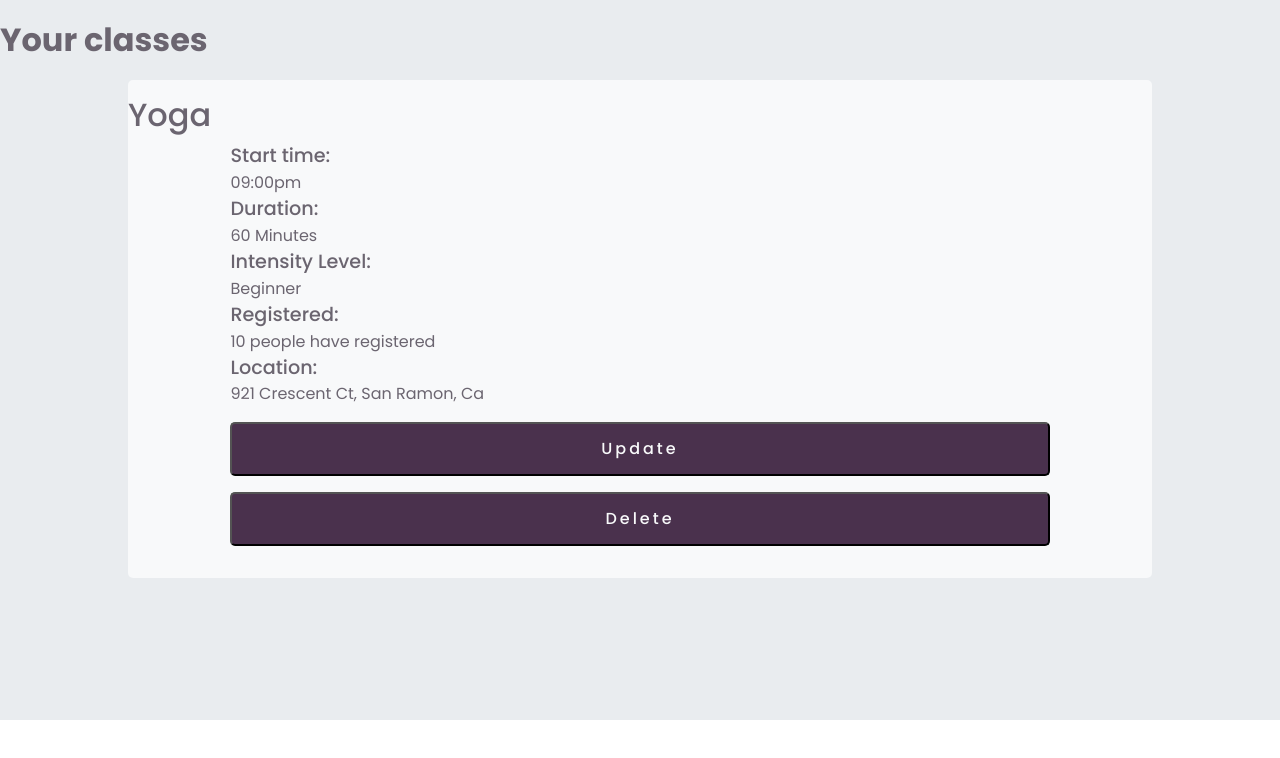
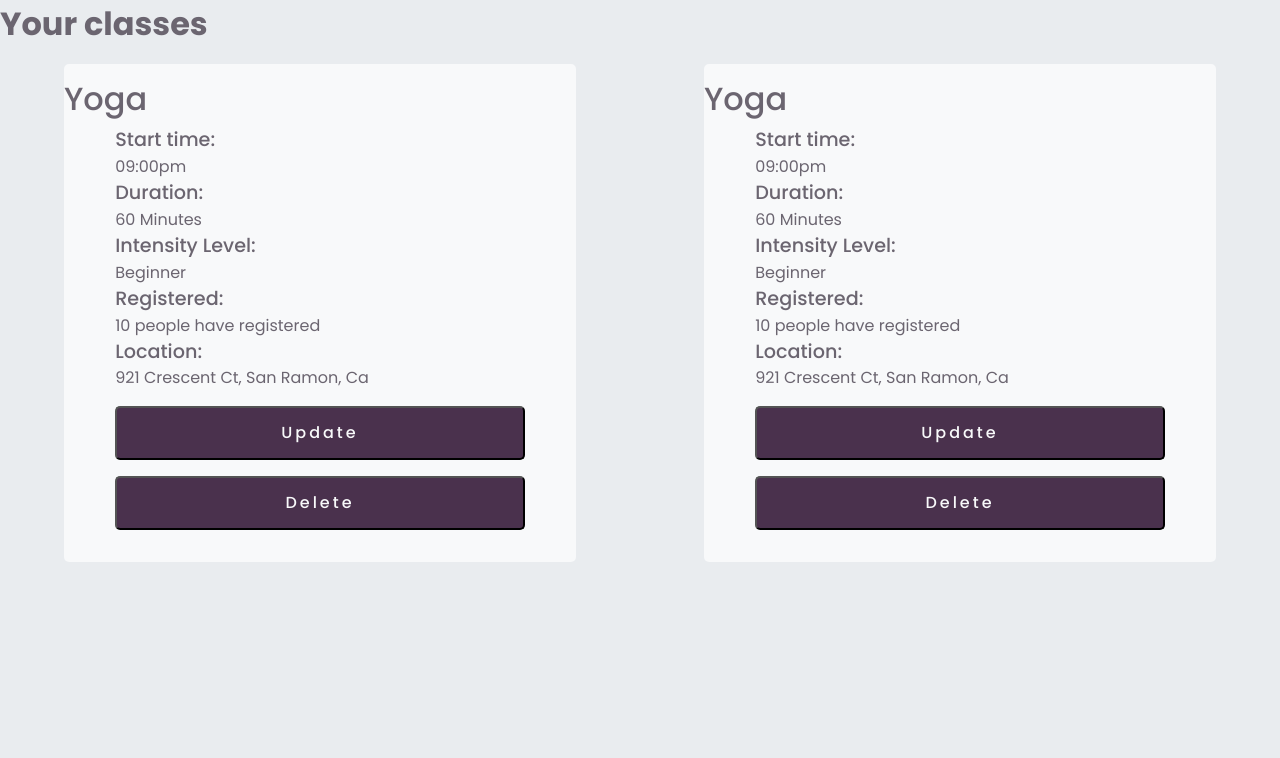
Before and after one commit to AnywhereFit/front-end, a React (Create React App) app in the folder anywhere-fit/: page /inslanding in a window 1280 px wide. Shown: the top 758 px of the page. Built offline with nearby package versions, Linux system fonts and the light colour scheme.

Commit message:
Made cards fully responsive

```diff
--- a/anywhere-fit/src/App.js
+++ b/anywhere-fit/src/App.js
@@ -1,7 +1,6 @@
 import React from "react";
 import { Link } from "react-router-dom";
 import "./App.css";
-
 function App() {
   return (
     <div className="App">
@@ -11,7 +10,6 @@ function App() {
         <Link to="signup">Sign Up</Link>
       </header>
     </div>
-
   );
 }
 
--- a/anywhere-fit/src/components/InsLanding.js
+++ b/anywhere-fit/src/components/InsLanding.js
@@ -2,8 +2,30 @@ import React from "react";
 import InstructorCSS from "./InsLanding.module.css";
 function InsLanding() {
   return (
+    <div>
+      <header className={InstructorCSS.header}>Your classes</header>
       <div className={InstructorCSS.container}>
-      <header className={InstructorCSS.header}>Your classes</header>
+        <div className={InstructorCSS.wrapper}>
+          <h2>Yoga</h2>
+          <div className={InstructorCSS.containerContent}>
+            <p className={InstructorCSS.subtitle}>Start time:</p>
+            <p className={InstructorCSS.content}>09:00pm</p>
+            <p className={InstructorCSS.subtitle}>Duration:</p>
+            <p className={InstructorCSS.content}>60 Minutes</p>
+            <p className={InstructorCSS.subtitle}>Intensity Level:</p>
+            <p className={InstructorCSS.content}>Beginner</p>
+            <p className={InstructorCSS.subtitle}>Registered:</p>
+            <p className={InstructorCSS.content}>10 people have registered</p>
+            <p className={InstructorCSS.subtitle}>Location:</p>
+            <address className={InstructorCSS.content}>
+              921 Crescent Ct, San Ramon, Ca
+            </address>
+          </div>
+          <div className={InstructorCSS.buttons}>
+            <button>Update</button>
+            <button>Delete</button>
+          </div>
+        </div>
         <div className={InstructorCSS.wrapper}>
           <h2>Yoga</h2>
           <div className={InstructorCSS.containerContent}>
@@ -26,6 +48,7 @@ function InsLanding() {
           </div>
         </div>
       </div>
+    </div>
   );
 }
 export default InsLanding;
--- a/anywhere-fit/src/components/InsLanding.module.css
+++ b/anywhere-fit/src/components/InsLanding.module.css
@@ -2,18 +2,24 @@
   margin: 0;
   padding: 0;
   border-style: border-box;
+  /* color: #6b6570; */
+}
+body {
+  background-color: #e9ecef;
 }
 .container {
   background-color: #e9ecef;
   font-family: "Poppins", sans-serif;
   color: #6b6570;
   padding-top: 1em;
-  height: 90vh;
+  /* height: 100vh; */
   /* border: 1px solid red; */
 }
 .header {
   font-size: 2rem;
   font-weight: 600;
+  font-family: "Poppins", sans-serif;
+  color: #6b6570;
 }
 
 .wrapper {
@@ -30,6 +36,18 @@
   /* padding-left: 1em; */
   margin: 0 auto;
   width: 80%;
+}
+@media only screen and (min-width: 811px) {
+  .container {
+    display: flex;
+  }
+  .wrapper {
+    /* border: 1px solid red; */
+    margin: 0 auto;
+    /* padding: 2em; */
+    width: 40%;
+    flex-wrap: wrap;
+  }
 }
 .content {
   margin: 0;
```
Also changed, not shown: 1 other file (tests, documents, lock files or other folders). Lines whose indentation alone changed are shown as unchanged.
